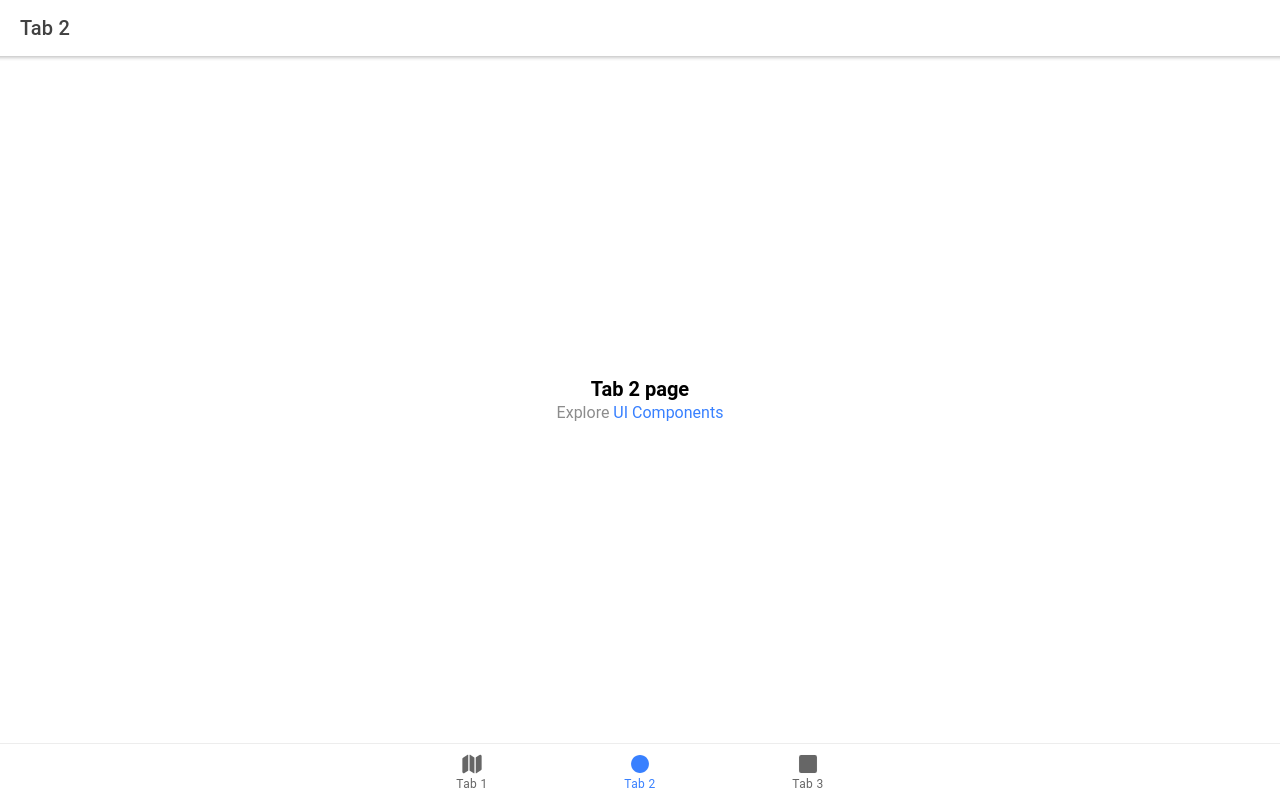
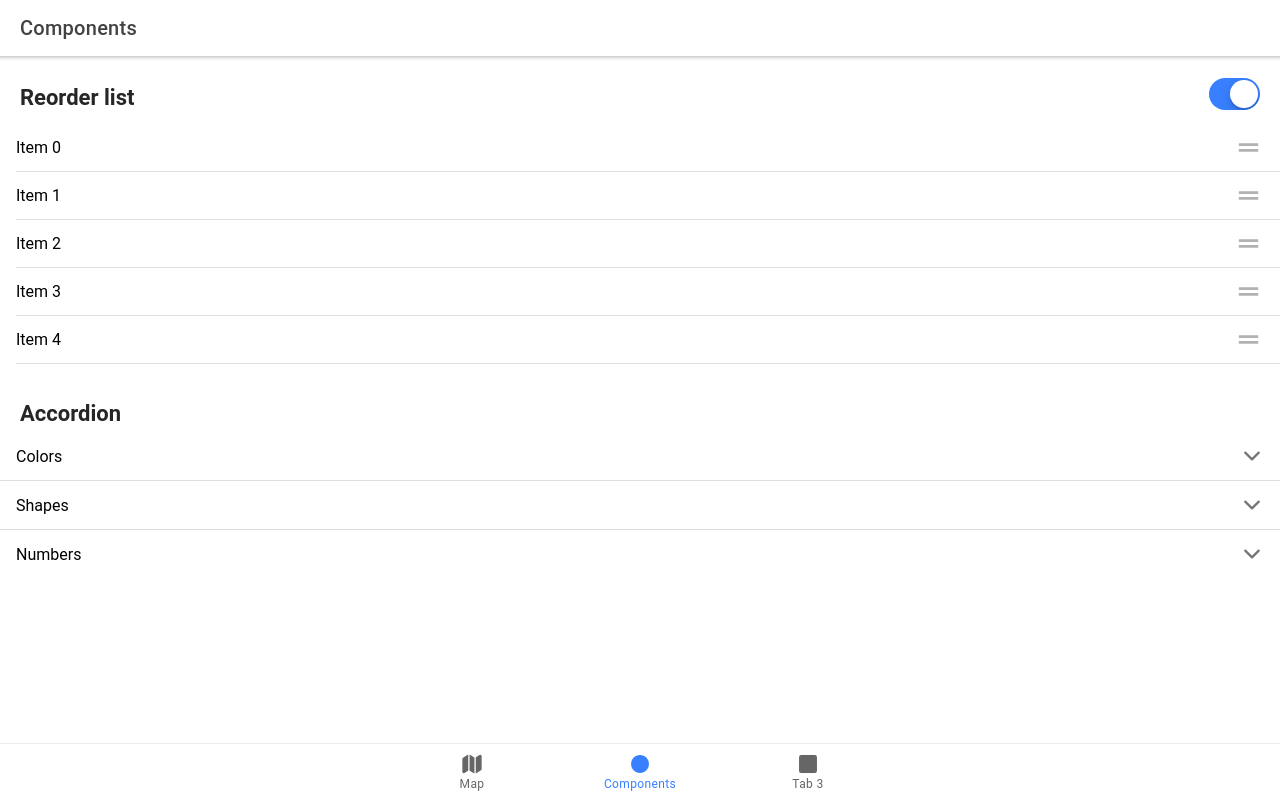
Before and after one commit to codesyntax/ionic-react-capacitor-demo, a React (Create React App) app: page /tab2 in a window 1280 px wide. Built offline with nearby package versions, Linux system fonts and the light colour scheme.

Commit message:
reorder and accordion components

```diff
--- a/src/App.tsx
+++ b/src/App.tsx
@@ -57,11 +57,11 @@ const App: React.FC = () => (
         <IonTabBar slot="bottom">
           <IonTabButton tab="tab1" href="/tab1">
             <IonIcon icon={map} />
-            <IonLabel>Tab 1</IonLabel>
+            <IonLabel>Map</IonLabel>
           </IonTabButton>
           <IonTabButton tab="tab2" href="/tab2">
             <IonIcon icon={ellipse} />
-            <IonLabel>Tab 2</IonLabel>
+            <IonLabel>Components</IonLabel>
           </IonTabButton>
           <IonTabButton tab="tab3" href="/tab3">
             <IonIcon icon={square} />
--- /dev/null
+++ b/src/components/Accordion/Accordion.tsx
@@ -0,0 +1,72 @@
+import {
+  IonAccordion,
+  IonAccordionGroup,
+  IonItem,
+  IonLabel,
+  IonList,
+  IonListHeader,
+} from "@ionic/react";
+
+const Accordion: React.FC = () => {
+  return (
+    <>
+      <IonListHeader mode="ios">
+        <IonLabel>Accordion</IonLabel>
+      </IonListHeader>
+      <IonAccordionGroup>
+        <IonAccordion value="colors">
+          <IonItem slot="header">
+            <IonLabel>Colors</IonLabel>
+          </IonItem>
+
+          <IonList slot="content">
+            <IonItem>
+              <IonLabel>Red</IonLabel>
+            </IonItem>
+            <IonItem>
+              <IonLabel>Green</IonLabel>
+            </IonItem>
+            <IonItem>
+              <IonLabel>Blue</IonLabel>
+            </IonItem>
+          </IonList>
+        </IonAccordion>
+        <IonAccordion value="shapes">
+          <IonItem slot="header">
+            <IonLabel>Shapes</IonLabel>
+          </IonItem>
+
+          <IonList slot="content">
+            <IonItem>
+              <IonLabel>Circle</IonLabel>
+            </IonItem>
+            <IonItem>
+              <IonLabel>Triangle</IonLabel>
+            </IonItem>
+            <IonItem>
+              <IonLabel>Square</IonLabel>
+            </IonItem>
+          </IonList>
+        </IonAccordion>
+        <IonAccordion value="numbers">
+          <IonItem slot="header">
+            <IonLabel>Numbers</IonLabel>
+          </IonItem>
+
+          <IonList slot="content">
+            <IonItem>
+              <IonLabel>1</IonLabel>
+            </IonItem>
+            <IonItem>
+              <IonLabel>2</IonLabel>
+            </IonItem>
+            <IonItem>
+              <IonLabel>3</IonLabel>
+            </IonItem>
+          </IonList>
+        </IonAccordion>
+      </IonAccordionGroup>
+    </>
+  );
+};
+export default Accordion;
--- a/src/pages/Tab1.tsx
+++ b/src/pages/Tab1.tsx
@@ -1,23 +1,23 @@
-import { IonContent, IonHeader, IonPage, IonTitle, IonToolbar } from '@ionic/react';
-import { LeafletMap } from '../components/Leaflet';
+import {
+  IonContent,
+  IonHeader,
+  IonPage,
+  IonTitle,
+  IonToolbar,
+} from "@ionic/react";
+import { LeafletMap } from "../components/Leaflet";
 
-import './Tab1.css';
+import "./Tab1.css";
 
 const Tab1: React.FC = () => {
-
   return (
     <IonPage>
       <IonHeader>
         <IonToolbar>
-          <IonTitle>Ionic React</IonTitle>
+          <IonTitle>Ionic React Leaflet Demo</IonTitle>
         </IonToolbar>
       </IonHeader>
       <IonContent>
-        {/* <IonHeader collapse="condense">
-          <IonToolbar>
-            <IonTitle size="large">Tab 1</IonTitle>
-          </IonToolbar>
-        </IonHeader> */}
         <LeafletMap />
       </IonContent>
     </IonPage>
--- a/src/pages/Tab2.tsx
+++ b/src/pages/Tab2.tsx
@@ -1,22 +1,56 @@
-import { IonContent, IonHeader, IonPage, IonTitle, IonToolbar } from '@ionic/react';
-import ExploreContainer from '../components/ExploreContainer';
-import './Tab2.css';
+import {
+  IonButton,
+  IonButtons,
+  IonContent,
+  IonHeader,
+  IonIcon,
+  IonItem,
+  IonLabel,
+  IonList,
+  IonListHeader,
+  IonPage,
+  IonReorder,
+  IonReorderGroup,
+  IonTitle,
+  IonToggle,
+  IonToolbar,
+} from "@ionic/react";
+import { useState } from "react";
+import Accordion from "../components/Accordion/Accordion";
+import "./Tab2.css";
 
 const Tab2: React.FC = () => {
+  const [reorderToggle, setReorderToggle] = useState(true);
   return (
     <IonPage>
       <IonHeader>
         <IonToolbar>
-          <IonTitle>Tab 2</IonTitle>
+          <IonTitle>Components</IonTitle>
         </IonToolbar>
       </IonHeader>
-      <IonContent fullscreen>
-        <IonHeader collapse="condense">
-          <IonToolbar>
-            <IonTitle size="large">Tab 2</IonTitle>
-          </IonToolbar>
-        </IonHeader>
-        <ExploreContainer name="Tab 2 page" />
+      <IonContent>
+        <IonListHeader mode="ios">
+          <IonLabel>Reorder list</IonLabel>
+          <IonToggle
+            color="primary"
+            style={{ marginBottom: "6px", paddingRight: "20px" }}
+            checked={reorderToggle}
+            onIonChange={(e) => setReorderToggle(e.detail.checked)}
+          />
+        </IonListHeader>
+        <IonList>
+          <IonReorderGroup disabled={!reorderToggle}>
+            {/*-- Default reorder icon, end aligned items --*/}
+            {[...Array(5).keys()].map((e) => (
+              <IonItem key={e}>
+                <IonLabel>Item {e}</IonLabel>
+                <IonReorder slot="end" />
+              </IonItem>
+            ))}
+          </IonReorderGroup>
+        </IonList>
+
+        <Accordion />
       </IonContent>
     </IonPage>
   );
--- a/tsconfig.json
+++ b/tsconfig.json
@@ -18,7 +18,8 @@
     "resolveJsonModule": true,
     "isolatedModules": true,
     "noEmit": true,
-    "jsx": "react-jsx"
+    "jsx": "react-jsx",
+    "downlevelIteration": true
   },
   "include": [
     "src"
```
